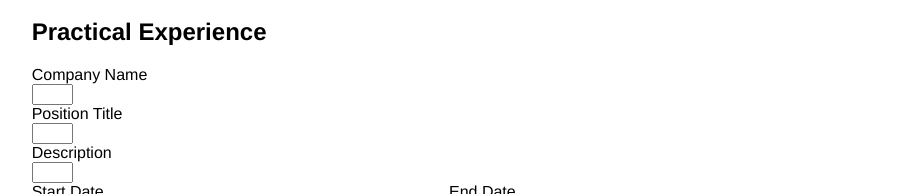
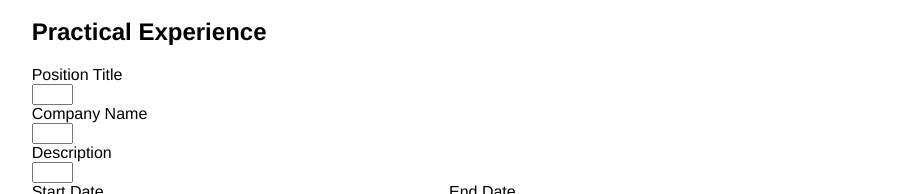
Before and after one commit to JSHC/odin-cvproject, a React (Create React App) app: page / in a window 1280 px wide. Shown: the part 550-744 px from the top of the page, without its empty margins (191-1088 px from the left). Built offline with nearby package versions, Linux system fonts and the light colour scheme.

Commit message:
Swap rows for company name and position title

```diff
--- a/src/components/PracticalExperienceComponent.js
+++ b/src/components/PracticalExperienceComponent.js
@@ -9,16 +9,16 @@ class PracticalExperienceComponent extends React.Component {
         return (
             <div className={this.props.className}>
                 <Field
+                    label="Position Title"
+                    type="text"
+                    editEnabled={editEnabled}
+                    className="position-title"
+                />
+                <Field
                     label="Company Name"
                     type="text"
                     editEnabled={editEnabled}
                     className="company-name"
-                />
-                <Field
-                    label="Position Title"
-                    type="text"
-                    editEnabled={editEnabled}
-                    className="position-title"
                 />
                 <Field
                     label="Description"
--- a/src/styles/PracticalExperienceComponent.css
+++ b/src/styles/PracticalExperienceComponent.css
@@ -5,11 +5,11 @@
 }
 
 .company-name-container {
-    grid-row: 1;
+    grid-row: 2;
 }
 
 .position-title-container {
-    grid-row: 2;
+    grid-row: 1;
 }
 
 .description-container {
```
